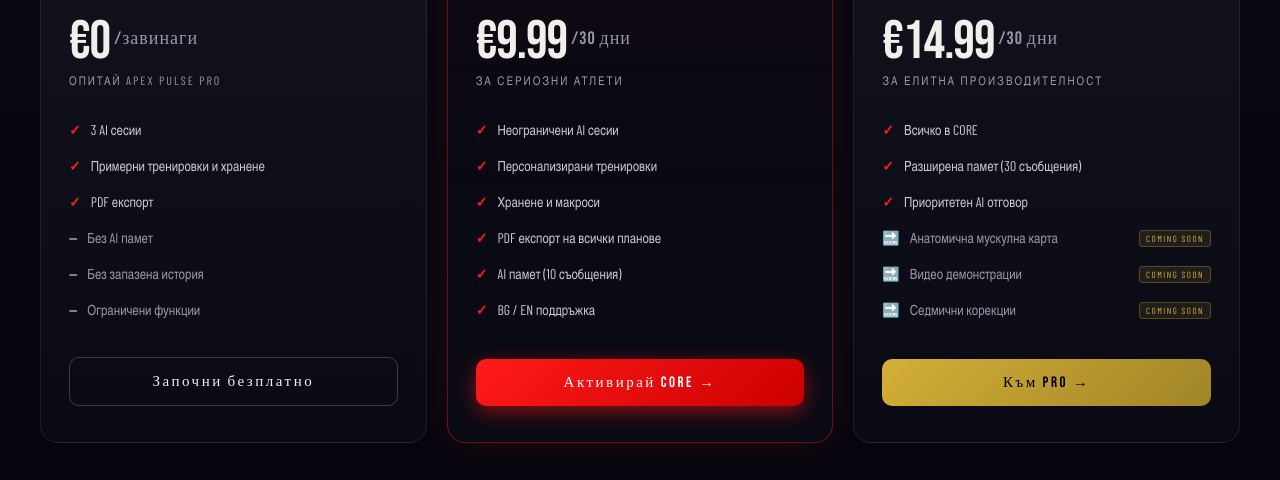
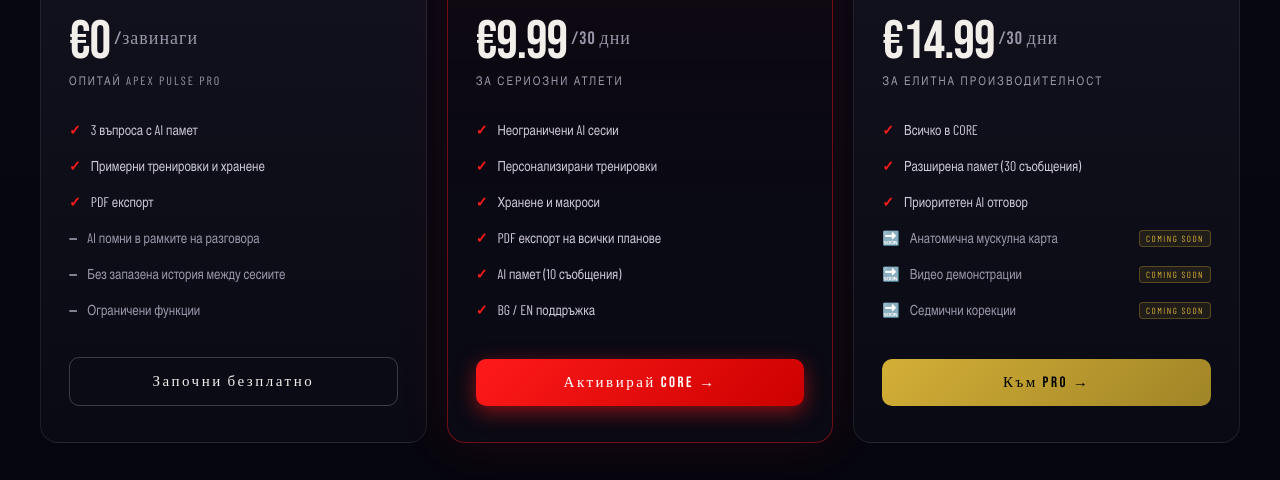
Before and after one commit to Mustangovp/ai-chatbot, a plain HTML site: page templates/landing.html in a window 1280 px wide. Shown: the part 3132-3612 px from the top of the page. Drawn offline with nearby package versions, Linux system fonts and the light colour scheme; a web font is replaced by a local one.

Commit message:
Update landing.html
landing.html: Update FREE plan description to reflect new memory feature

```diff
--- a/templates/landing.html
+++ b/templates/landing.html
@@ -516,11 +516,11 @@
           <div class="price-amount">€0<span class="small" data-key="free-amount-suffix">/forever</span></div>
           <div class="price-period" data-key="free-period">Try Apex Pulse PRO</div>
           <ul class="price-features">
-            <li data-key="free-f1">3 AI coaching sessions</li>
+            <li data-key="free-f1">3 questions with AI memory</li>
             <li data-key="free-f2">Sample workout & nutrition</li>
             <li data-key="free-f3">PDF export</li>
-            <li class="muted" data-key="free-f4">No conversation memory</li>
-            <li class="muted" data-key="free-f5">No saved history</li>
+            <li class="muted" data-key="free-f4">AI remembers within conversation</li>
+            <li class="muted" data-key="free-f5">No saved history between sessions</li>
             <li class="muted" data-key="free-f6">Limited features</li>
           </ul>
           <a href="/app" class="price-btn price-btn-outline" data-key="free-btn">Start Free</a>
@@ -702,11 +702,11 @@
       'free-tier': 'БЕЗПЛАТЕН',
       'free-amount-suffix': '/завинаги',
       'free-period': 'Опитай Apex Pulse PRO',
-      'free-f1': '3 AI сесии',
+      'free-f1': '3 въпроса с AI памет',
       'free-f2': 'Примерни тренировки и хранене',
       'free-f3': 'PDF експорт',
-      'free-f4': 'Без AI памет',
-      'free-f5': 'Без запазена история',
+      'free-f4': 'AI помни в рамките на разговора',
+      'free-f5': 'Без запазена история между сесиите',
       'free-f6': 'Ограничени функции',
       'free-btn': 'Започни безплатно',
       'core-tier': 'APEX CORE',
@@ -809,11 +809,11 @@
       'free-tier': 'FREE',
       'free-amount-suffix': '/forever',
       'free-period': 'Try Apex Pulse PRO',
-      'free-f1': '3 AI coaching sessions',
+      'free-f1': '3 questions with AI memory',
       'free-f2': 'Sample workout & nutrition',
       'free-f3': 'PDF export',
-      'free-f4': 'No conversation memory',
-      'free-f5': 'No saved history',
+      'free-f4': 'AI remembers within conversation',
+      'free-f5': 'No saved history between sessions',
       'free-f6': 'Limited features',
       'free-btn': 'Start Free',
       'core-tier': 'APEX CORE',
```
